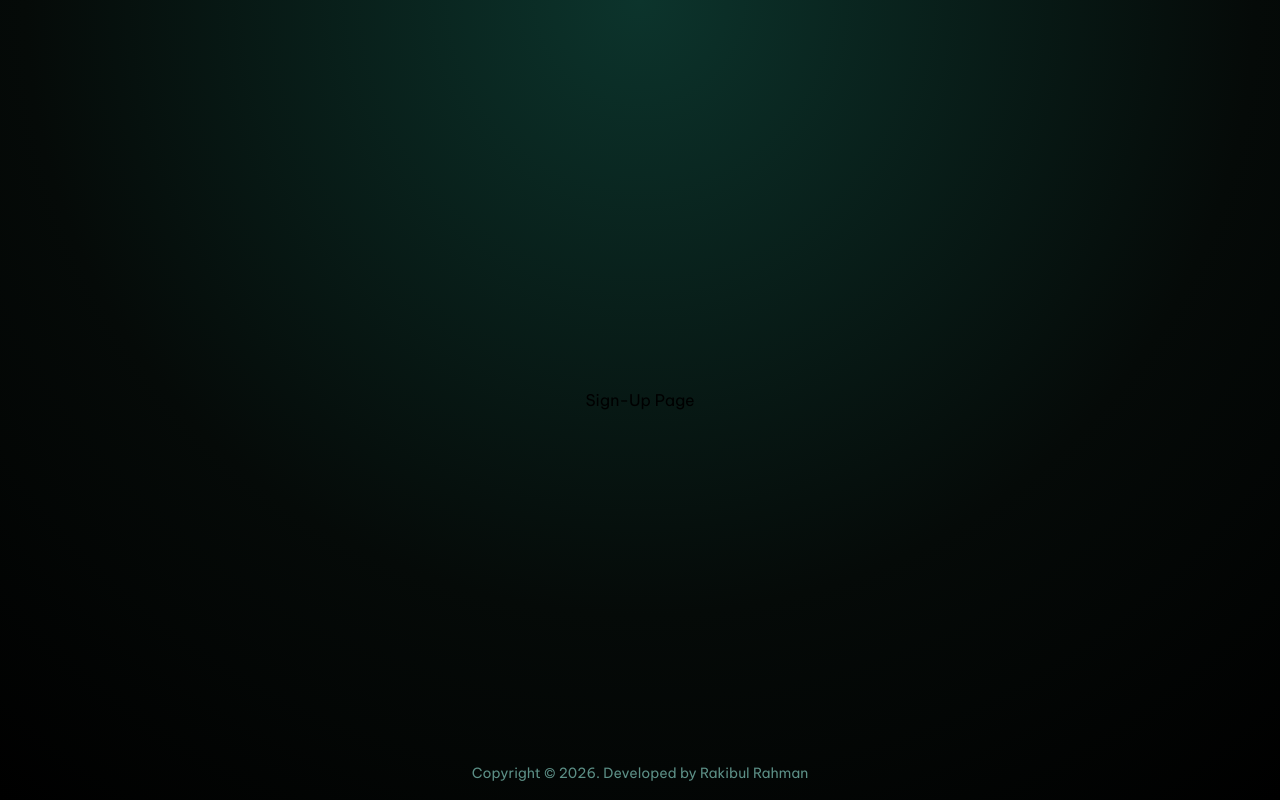
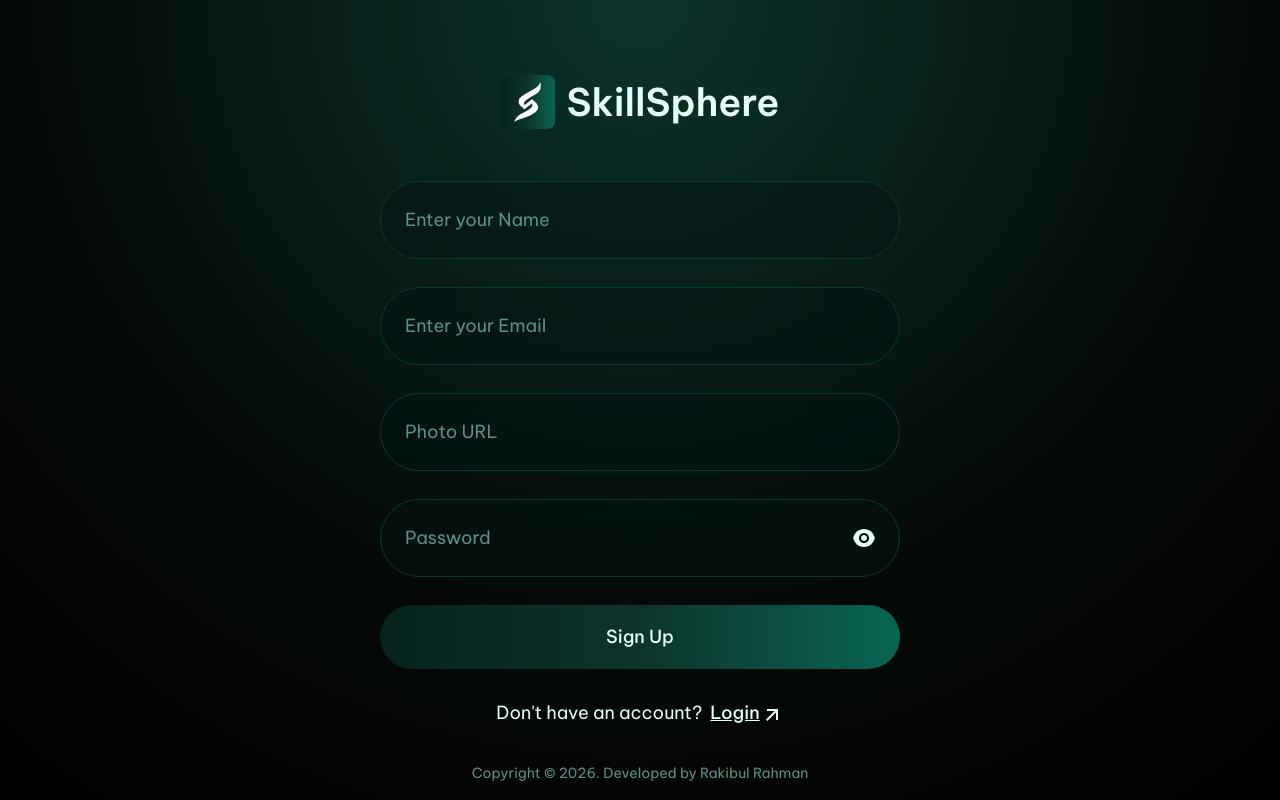
Before and after one commit to quantumrahman/skillsphere-platform, a Next.js app: page /auth/signup in a window 1280 px wide. Built offline with nearby package versions, Linux system fonts and the light colour scheme.

Commit message:
feat: add sign-up form

```diff
--- a/src/app/(auth)/auth/signup/page.jsx
+++ b/src/app/(auth)/auth/signup/page.jsx
@@ -1,8 +1,17 @@
+import Logo from "@/components/ui/Logo/Logo";
+import SignUpForm from "@/components/auth/SignupForm/SignUpForm";
+
 const SignUpPage = () => {
 
     return (
         <div className="w-full min-h-screen flex items-center justify-center">
-            <h1>Sign-Up Page</h1>
+            <div className="w-full max-w-[460px] px-5 lg:max-w-[560px] space-y-[30px] md:space-y-[40px] lg:space-y-[50px] transition-all duration-300 ease-linear">
+                <div className="flex items-center justify-center gap-3">
+                    <Logo />
+                    <h1 className="text-[28px] font-semibold text-[#E6FFF9] md:text-[32px] lg:text-[38px] transition-all duration-300 ease-linear">SkillSphere</h1>
+                </div>
+                <SignUpForm />
+            </div>
         </div>
     );
 };
```
